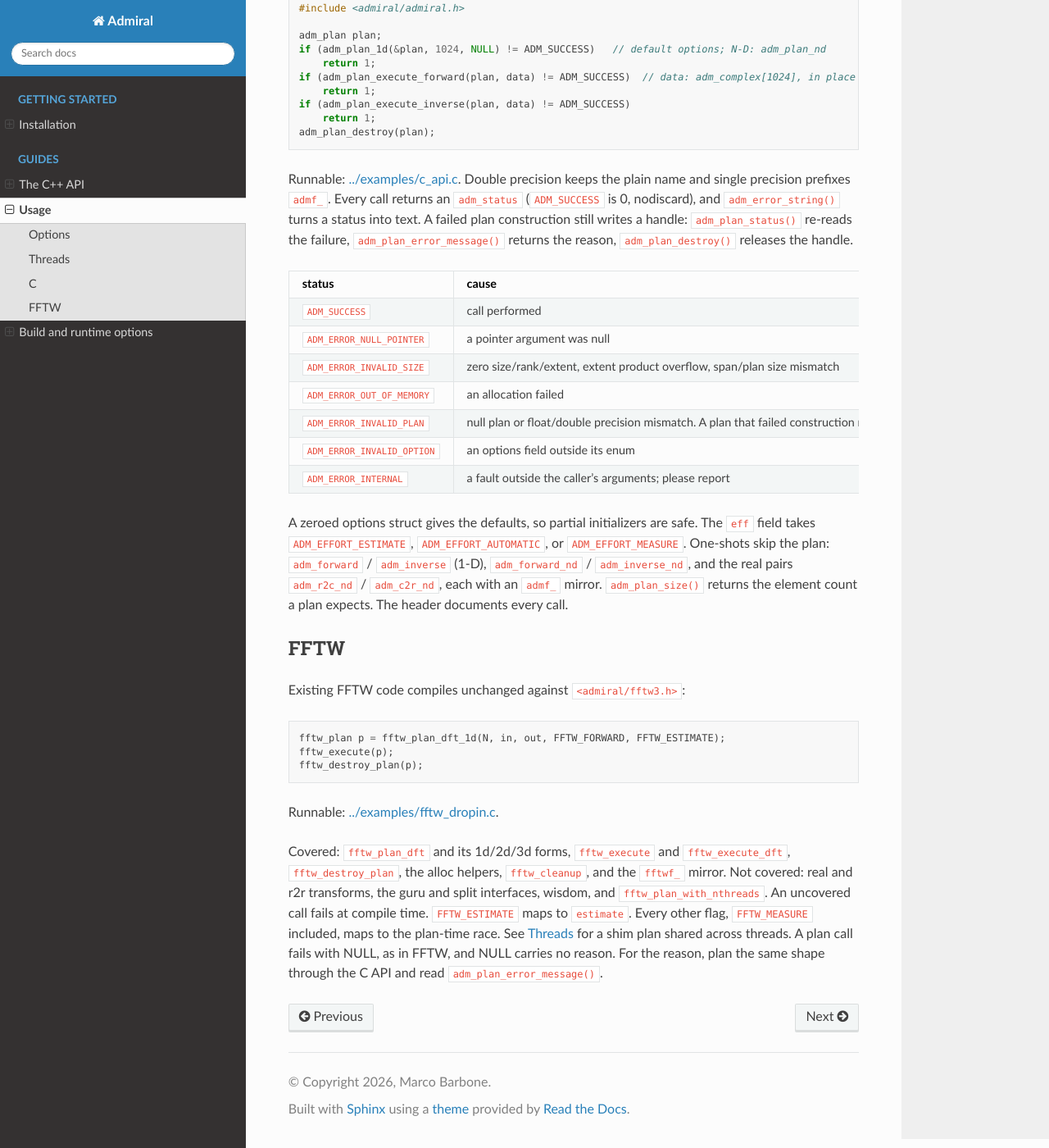
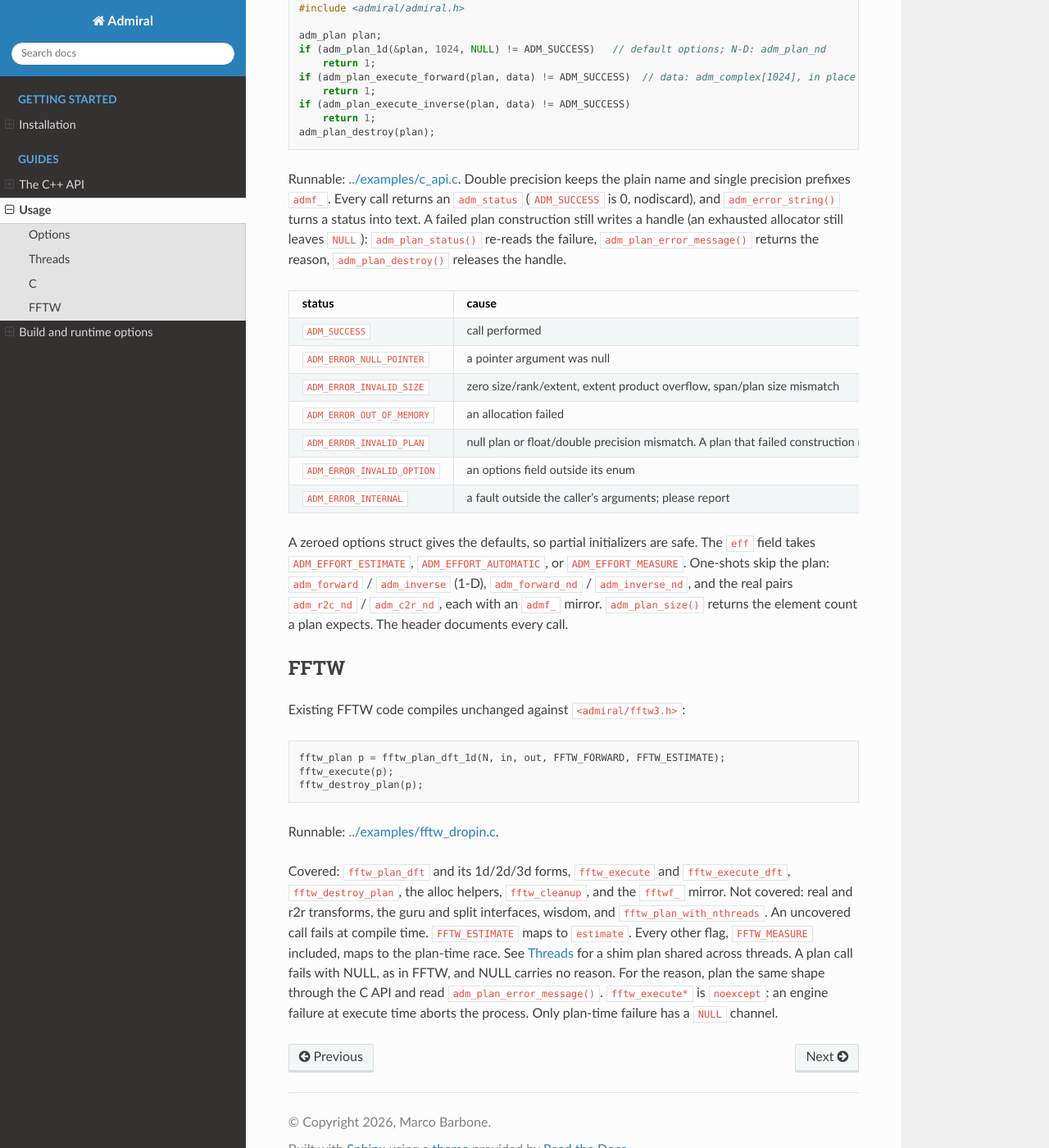
Before and after one commit to DiamonDinoia/admiral, a Sphinx documentation site: the page built from docs/usage.md, in a window 1280 px wide and 1400 px high, scrolled down 1366 px. Shown: the whole window at 82% size. Built offline with Sphinx 7.4.7 and the Read the Docs theme 3.1.0, drawn with Linux system fonts in a browser that asks for light colours; pages that are not in the unit, such as notebooks, are missing from menus; some of the changed text lies outside the part shown.

Commit message:
docs: fix stale digest count and document fftw_execute abort

```diff
--- a/docs/usage.md
+++ b/docs/usage.md
@@ -5,7 +5,7 @@
 trip multiplies by N. Each interface header states the full contract: layout, scaling, errors, and threading.
 
 ## Options
-Every plan and one-shot takes an optional `admiral::options` aggregate (C: `adm_options` by pointer. `NULL`
+Every plan and one-shot takes an optional `admiral::options` aggregate (C: `adm_options` by pointer; `NULL`
 means the defaults).
 
 | field | default | what it does |
@@ -52,7 +52,8 @@
 
 Runnable: [../examples/c_api.c](../examples/c_api.c). Double precision keeps the plain name and single
 precision prefixes `admf_`. Every call returns an `adm_status` (`ADM_SUCCESS` is 0, nodiscard), and
-`adm_error_string()` turns a status into text. A failed plan construction still writes a handle:
+`adm_error_string()` turns a status into text. A failed plan construction still writes a handle (an exhausted
+allocator still leaves `NULL`):
 `adm_plan_status()` re-reads the failure, `adm_plan_error_message()` returns the reason, `adm_plan_destroy()`
 releases the handle.
 
@@ -89,3 +90,5 @@
 `FFTW_ESTIMATE` maps to `estimate`. Every other flag, `FFTW_MEASURE` included, maps to the plan-time race. See
 [Threads](#threads) for a shim plan shared across threads. A plan call fails with NULL, as in FFTW, and NULL
 carries no reason. For the reason, plan the same shape through the C API and read `adm_plan_error_message()`.
+`fftw_execute*` is `noexcept`: an engine failure at execute time aborts the process. Only plan-time failure
+has a `NULL` channel.
```
Also changed, not shown: 1 other file.
